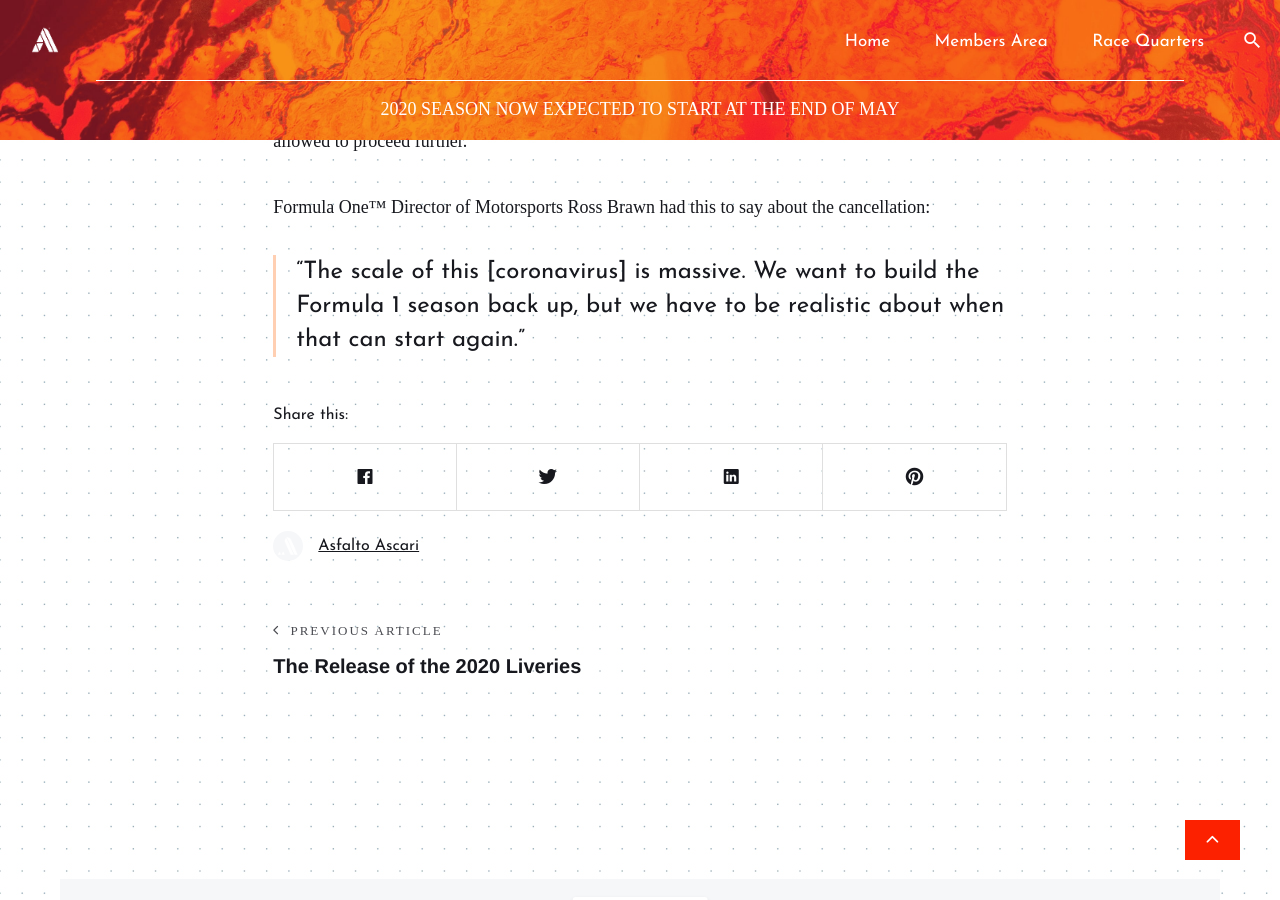
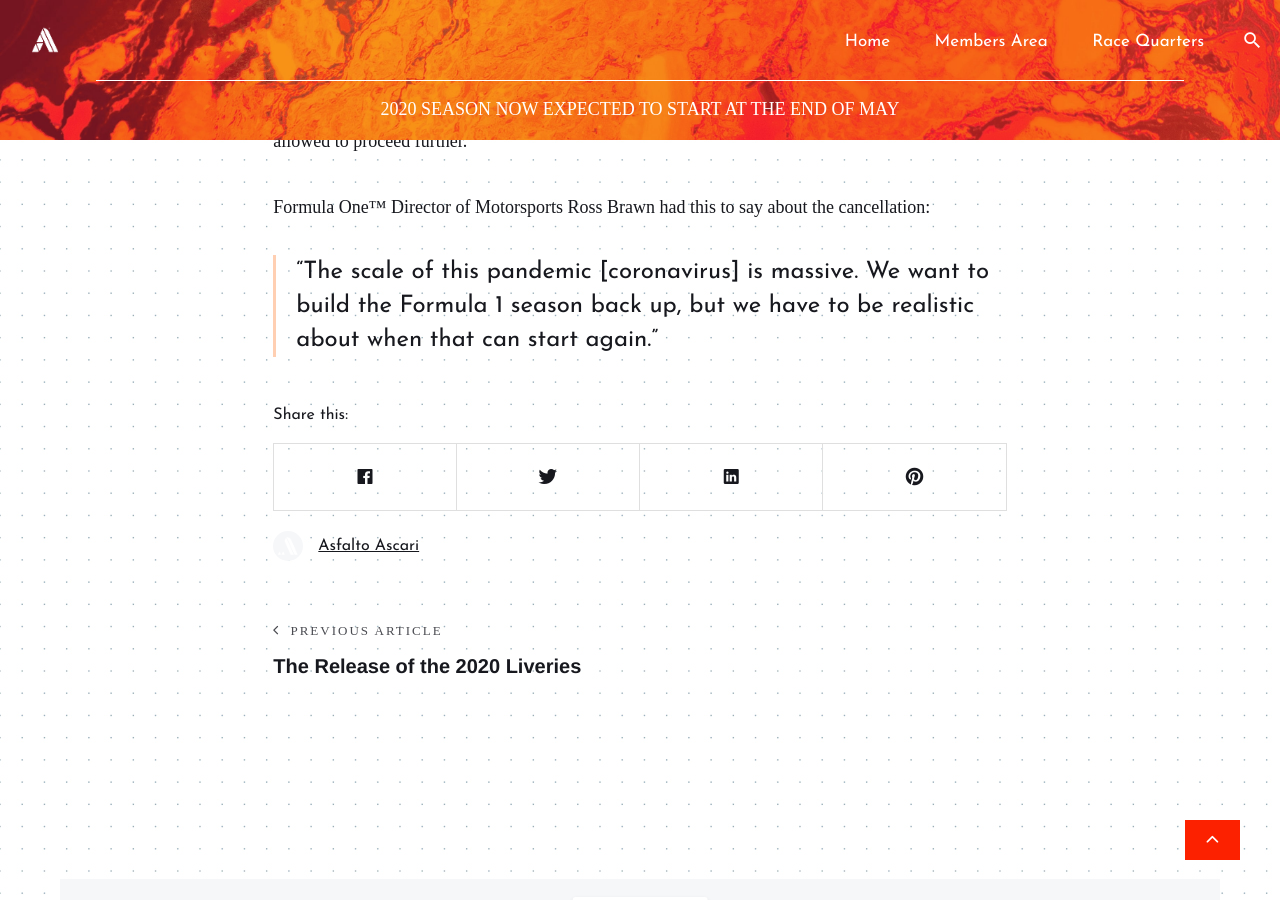
Before and after one commit to Asfalto-Ascari/AsfaltoAscari, a Jekyll site: the page built from _posts/2020-3-21-AustralianGP-cancelled.md, in a window 1280 px wide and 900 px high, scrolled down 1529 px. Built offline with Jekyll 4.4.1, drawn with Linux system fonts in a browser that asks for light colours; nearby versions of some CDN libraries; some web fonts are replaced; comment, search, counter and statistics services are not loaded.

Commit message:
Update 2020-3-21-AustralianGP-cancelled.md

```diff
--- a/_posts/2020-3-21-AustralianGP-cancelled.md
+++ b/_posts/2020-3-21-AustralianGP-cancelled.md
@@ -17,4 +17,4 @@
 
 Formula One™ Director of Motorsports Ross Brawn had this to say about the cancellation:
 
-> "The scale of this [coronavirus] is massive. We want to build the Formula 1 season back up, but we have to be realistic about when that can start again."
+> "The scale of this pandemic [coronavirus] is massive. We want to build the Formula 1 season back up, but we have to be realistic about when that can start again."
```
